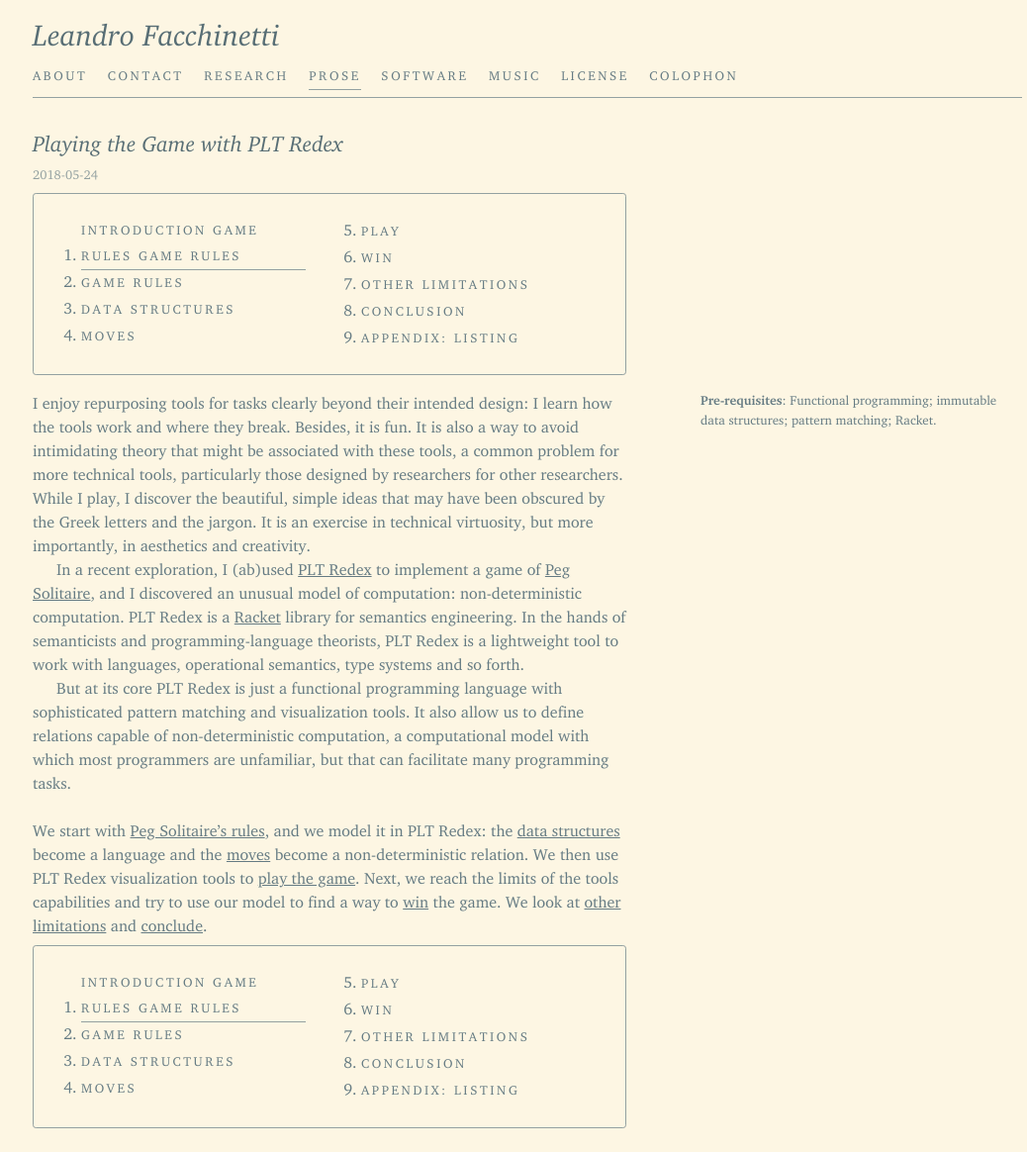
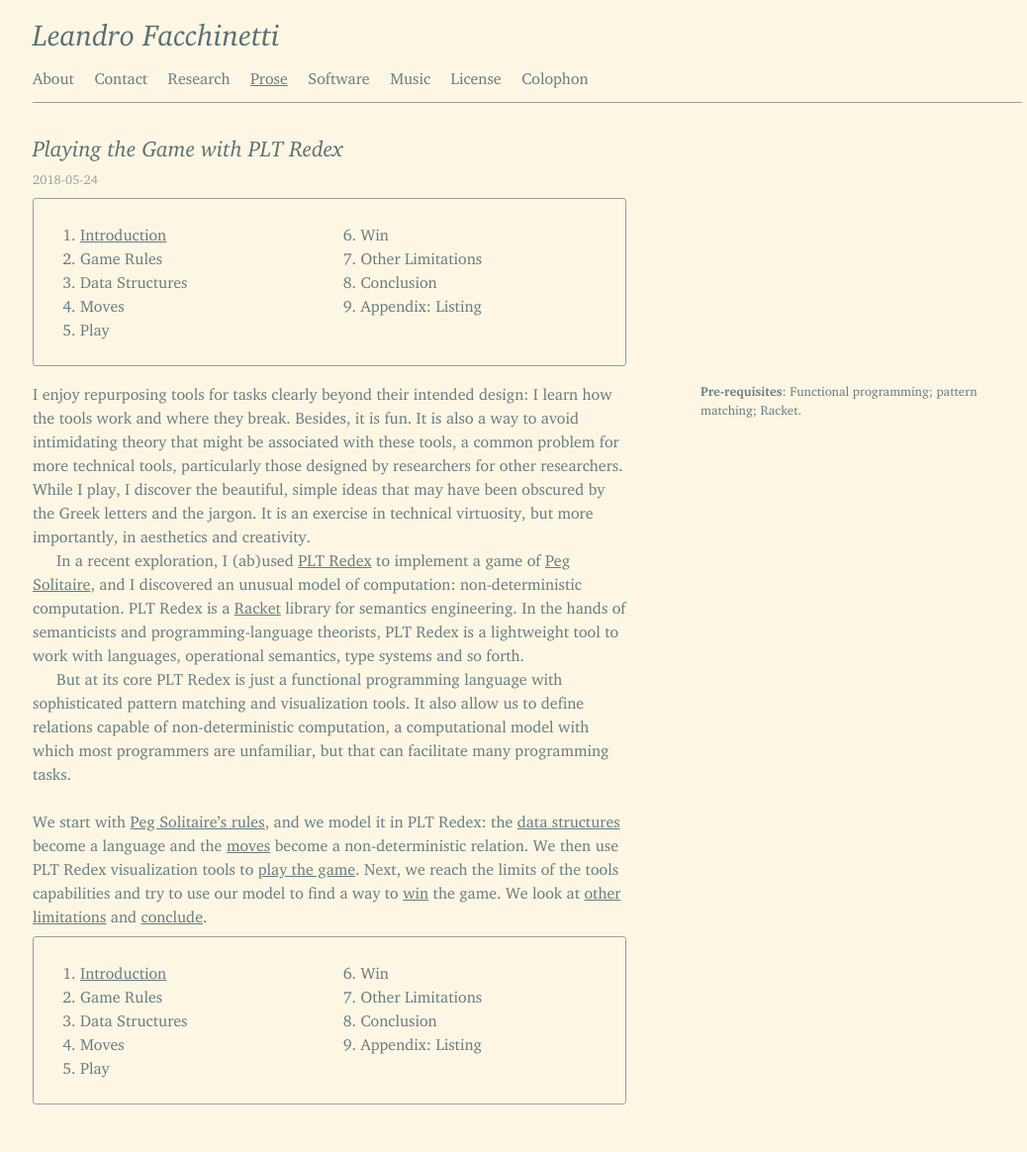
Before and after one commit to leafac/leafac.com, a Jekyll site: the page built from prose/playing-the-game-with-plt-redex/index.md, in a window 1280 px wide. Shown: the whole page at 99% size, without its empty margins (107-1145 px from the left). Built offline with Jekyll 4.4.1, drawn with Linux system fonts in a browser that asks for light colours; after the commit the page ends 1140 px from its top, so only the background shows below that.

Commit message:
Finish ‘table-of-contents’

```diff
--- a/_layouts/default.html
+++ b/_layouts/default.html
@@ -31,14 +31,22 @@
             <time>{{ page.date }}</time>
           {% endif %}
           {% if page.table-of-contents %}
-            {% include_relative {{ page.table-of-contents }} %}
+            <nav class="table-of-contents">
+              <ol>
+                {% include_relative {{ page.table-of-contents }} %}
+              </ol>
+            </nav>
           {% endif %}
         </header>
       {% endif %}
       {{ content }}
       {% if page.table-of-contents %}
         <footer>
-          {% include_relative {{ page.table-of-contents }} %}
+          <nav class="table-of-contents">
+            <ol>
+              {% include_relative {{ page.table-of-contents }} %}
+            </ol>
+          </nav>
         </footer>
       {% endif %}
     </main>
--- a/prose/playing-the-game-with-plt-redex/index.md
+++ b/prose/playing-the-game-with-plt-redex/index.md
@@ -6,7 +6,7 @@
 ---
 
 <aside markdown="1">
-**Pre-requisites**: Functional programming; immutable data structures; pattern matching; Racket.
+**Pre-requisites**: Functional programming; pattern matching; Racket.
 </aside>
 
 I enjoy repurposing tools for tasks clearly beyond their intended design: I learn how the tools work and where they break. Besides, it is fun. It is also a way to avoid intimidating theory that might be associated with these tools, a common problem for more technical tools, particularly those designed by researchers for other researchers. While I play, I discover the beautiful, simple ideas that may have been obscured by the Greek letters and the jargon. It is an exercise in technical virtuosity, but more importantly, in aesthetics and creativity.
--- a/prose/playing-the-game-with-plt-redex/table-of-contents.html
+++ b/prose/playing-the-game-with-plt-redex/table-of-contents.html
@@ -1,6 +1,4 @@
-<nav class="table-of-contents">
-  <ol>
-    <li><a href="index"{% unless page.url contains ".html" %} class="active"{% endunless %}>Introduction Game Rules Game Rules </a></li>
+<li><a href="index"{% unless page.url contains ".html" %} class="active"{% endunless %}>Introduction</a></li>
 <li><a href="game-rules"{% if page.url contains "game-rules.html" %} class="active"{% endif %}>Game Rules</a></li>
 <li><a href="data-structures"{% if page.url contains "data-structures.html" %} class="active"{% endif %}>Data Structures</a></li>
 <li><a href="moves"{% if page.url contains "moves.html" %} class="active"{% endif %}>Moves</a></li>
@@ -9,5 +7,3 @@
 <li><a href="other-limitations"{% if page.url contains "other-limitations.html" %} class="active"{% endif %}>Other Limitations</a></li>
 <li><a href="conclusion"{% if page.url contains "conclusion.html" %} class="active"{% endif %}>Conclusion</a></li>
 <li><a href="peg-solitaire.rkt">Appendix: Listing</a></li>
-  </ol>
-</nav>
--- a/stylesheets/main.scss
+++ b/stylesheets/main.scss
@@ -116,17 +116,27 @@
 // ---------------------------------------------------------------------------------------------------
 // MIXINS
 
-@mixin inline-block-enumeration {
-  line-height: $line-height--large;
-  display: inline-block;
-  margin-right: $space--medium;
-}
-
 @mixin insertion {
   display: block;
   box-sizing: border-box;
   width: 100%;
   margin: $space--small $space--none;
+}
+
+@mixin box {
+  border: $border-width--thin solid $palette--secondary-content;
+  border-radius: $border-radius;
+  padding: $text-indent;
+  padding-left: calc($text-indent - $border-width--thin);
+}
+
+@mixin navigation-links {
+  a {
+    text-decoration: none;
+    &.active {
+      text-decoration: underline;
+    }
+  }
 }
 
 // ---------------------------------------------------------------------------------------------------
@@ -228,17 +238,12 @@
   h1 {
     margin-top: $space--none;
   }
-  nav a {
-    @include inline-block-enumeration;
-    font-size: $font-size--small;
-    text-transform: uppercase;
-    letter-spacing: $letter-spacing;
-    text-decoration: none;
-    &.active {
-      border-bottom-left-radius: $border-radius--none;
-      border-bottom-right-radius: $border-radius--none;
-      border-bottom: $border-width--thin solid $palette--secondary-content;
-      margin-bottom: -$border-width--thin;
+  nav {
+    @include navigation-links;
+     a {
+      line-height: $line-height--large;
+      display: inline-block;
+      margin-right: $space--medium;
     }
   }
   padding-bottom: $space--small;
@@ -255,25 +260,11 @@
 
 .table-of-contents {
   @include insertion;
-  border: $border-width--thin solid $palette--secondary-content;
-  border-radius: $border-radius;
+  @include box;
+  @include navigation-links;
   columns: 2;
-  padding: $text-indent;
   ol {
-    margin: 0;
-  }
-  a {
-    @include inline-block-enumeration;
-    font-size: $font-size--small;
-    text-transform: uppercase;
-    letter-spacing: $letter-spacing;
-    text-decoration: none;
-    &.active {
-      border-bottom-left-radius: $border-radius--none;
-      border-bottom-right-radius: $border-radius--none;
-      border-bottom: $border-width--thin solid $palette--secondary-content;
-      margin-bottom: -$border-width--thin;
-    }
+    margin: $space--none;
   }
 }
 
@@ -405,12 +396,9 @@
 }
 
 pre {
+  @include box;
   background-color: $palette--background;
   overflow: auto;
-  padding: $text-indent;
-  padding-left: calc($text-indent - $border-width--thin);
-  border: $border-width--thin solid $palette--secondary-content;
-  border-radius: $border-radius;
   .code-block & {
     margin: $space--none;
   }
```
Lines whose indentation alone changed are shown as unchanged.
